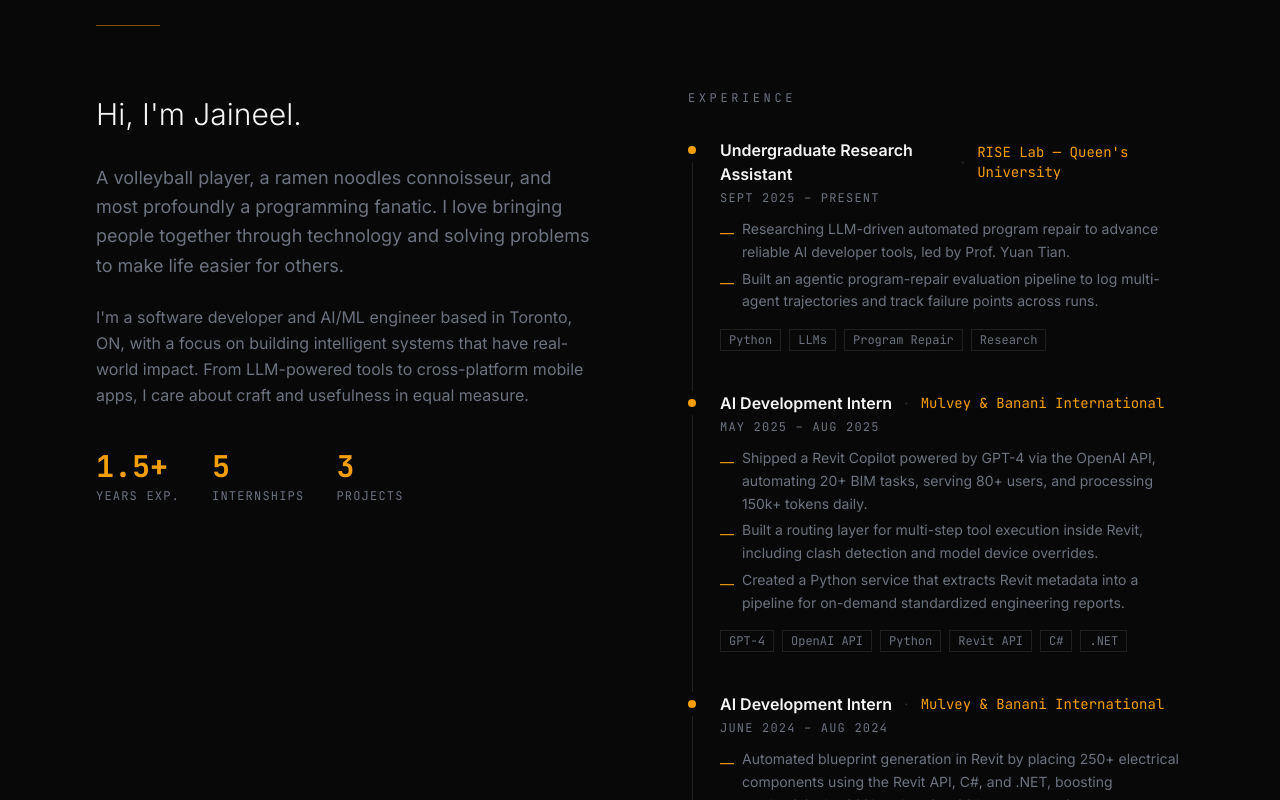
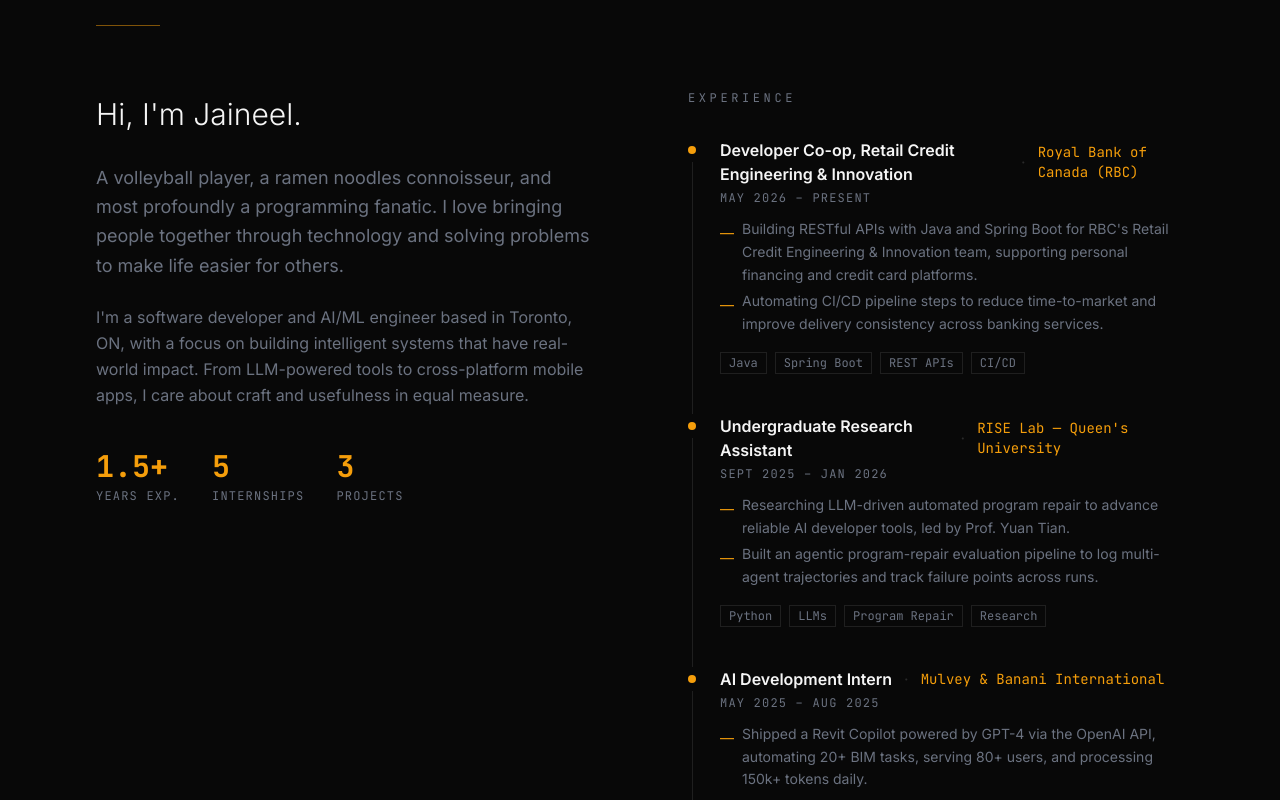
Before and after one commit to jaineelmodi11/jaineel-Portfolio, a Next.js app: page / in a window 1280 px wide. Shown: the part 1040-1840 px from the top of the page. Built offline with nearby package versions, Linux system fonts and the light colour scheme.

Commit message:
Add RBC co-op, update RISE Lab end date
- Add Royal Bank of Canada Developer Co-op (May 2026 – Present) as top experience entry
- Update RISE Lab period to Sept 2025 – Jan 2026

Co-Authored-By: Claude Sonnet 4.6 <noreply@anthropic.com>

```diff
--- a/src/data/experience.ts
+++ b/src/data/experience.ts
@@ -2,10 +2,21 @@ import { Experience } from "@/types"
 
 export const experience: Experience[] = [
   {
+    id: "rbc",
+    role: "Developer Co-op, Retail Credit Engineering & Innovation",
+    company: "Royal Bank of Canada (RBC)",
+    period: "May 2026 – Present",
+    descriptions: [
+      "Building RESTful APIs with Java and Spring Boot for RBC's Retail Credit Engineering & Innovation team, supporting personal financing and credit card platforms.",
+      "Automating CI/CD pipeline steps to reduce time-to-market and improve delivery consistency across banking services.",
+    ],
+    tags: ["Java", "Spring Boot", "REST APIs", "CI/CD"],
+  },
+  {
     id: "rise-lab",
     role: "Undergraduate Research Assistant",
     company: "RISE Lab — Queen's University",
-    period: "Sept 2025 – Present",
+    period: "Sept 2025 – Jan 2026",
     descriptions: [
       "Researching LLM-driven automated program repair to advance reliable AI developer tools, led by Prof. Yuan Tian.",
       "Built an agentic program-repair evaluation pipeline to log multi-agent trajectories and track failure points across runs.",
```
